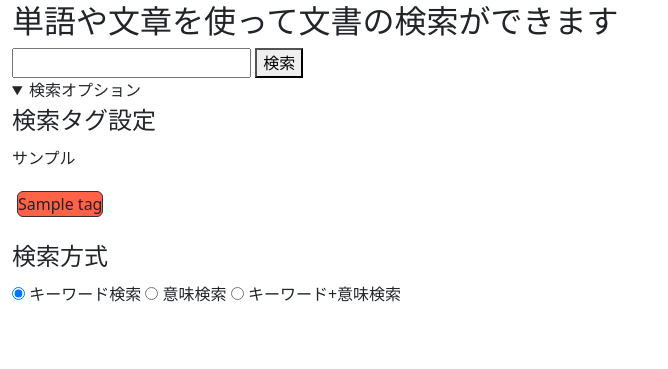
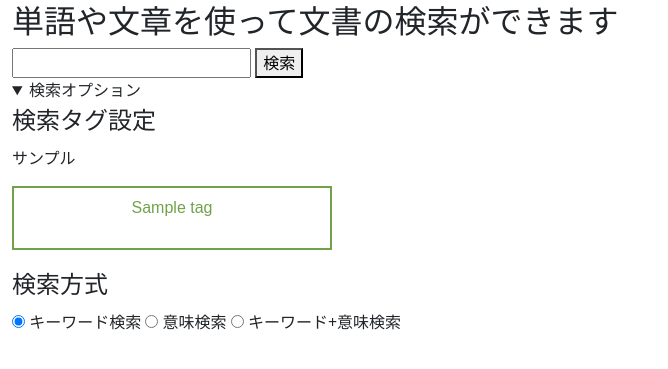
Before and after one commit to y24m007Y/SearchApp, a Python web app: template templates/search_page.html in a window 1280 px wide, after a click on "検索オプション". Shown: the part 54-423 px from the top of the page, without its empty margins (0-668 px from the left). Run offline with Jinja, Linux system fonts and the light colour scheme; the template is opened without the code that fills it: most values are stand-ins (such as "Sample title", 1, 10 or a date in 2020).

Commit message:
Advanced Search main

```diff
--- a/static/css/style.css
+++ b/static/css/style.css
@@ -14,16 +14,28 @@
 }
 
 .checkbox-label{
-    padding: 10px, 20px;
-    margin: 5px;
-    border: 1px solid #333;
-    border-radius: 6px;
-    background-color: tomato;
-    cursor:pointer;
+    display: flexbox;
+  align-items: center;
+  justify-content: center;
+  width: 100%;
+  max-width: 320px;
+  height: 64px;
+  padding: 8px 24px;
+  font-family: sans-serif;
+  font-size: 16px;
+  color: #6fa24a;
+  text-align: center;
+  overflow-wrap: anywhere;
+  background-color: transparent;
+  border: 2px solid #6fa24a;
+  cursor: pointer;
 }
 
 
+.checkbox-label:hover{
+    background-color: #f1f1f4;
+}
+
 .checkbox-label:has(input:checked){
-    background-color: #333;
-    color: #fff;
+    background-color: #f1f1f4;
 }
--- a/templates/result_page.html
+++ b/templates/result_page.html
@@ -11,10 +11,10 @@
                 </label>
                 {% endfor %}
         {% endfor %}
+        <h2>tags</h2>
         <form>
             {% for tag in taglist %}
             <label class="checkbox-label">
-                <input type="checkbox" name="tag" value="{{tag}}" id="tag" class="tags">
                 {{ tag }}
             </label>
             {% endfor %}
```
Also changed, not shown: views.py (+6 -4 lines).
